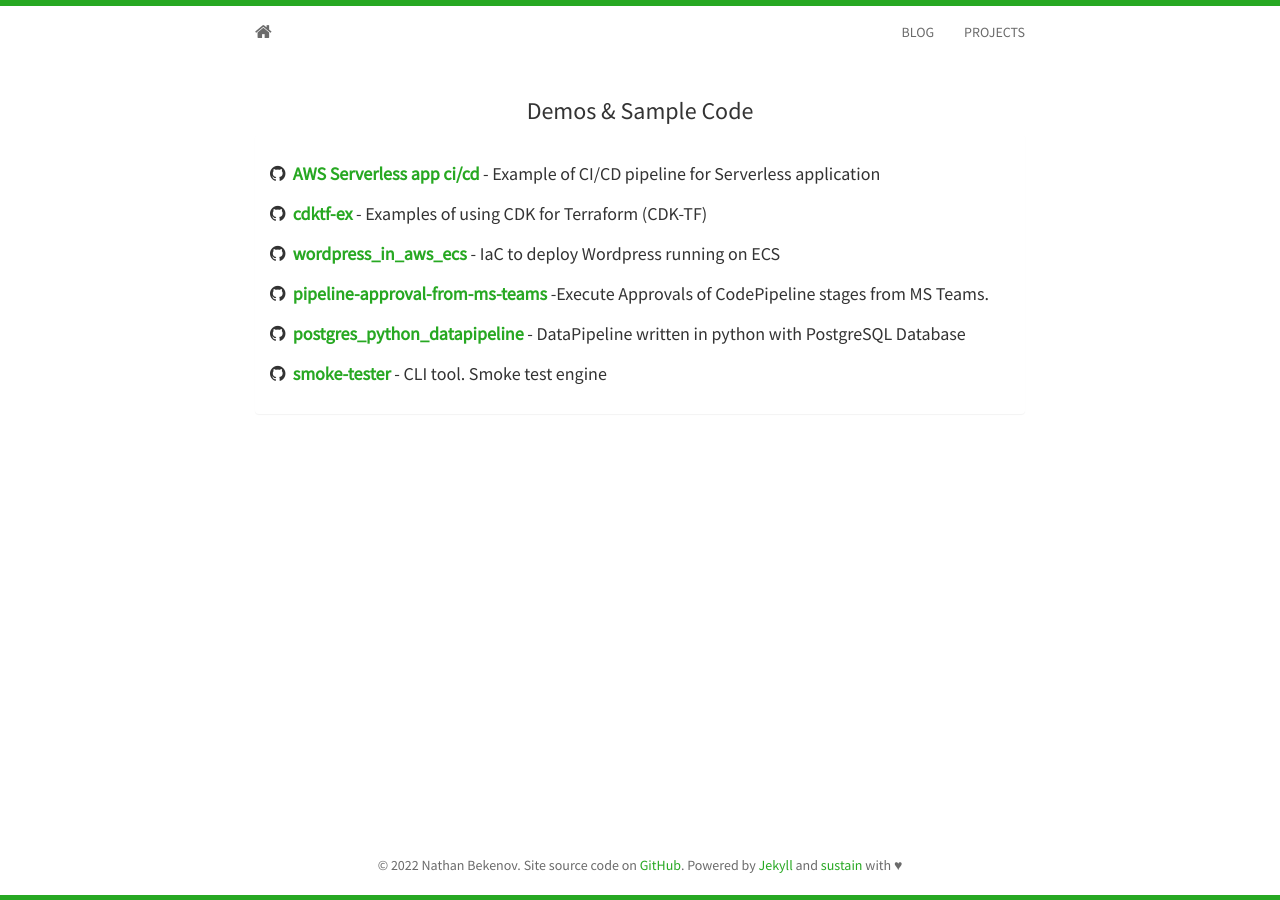
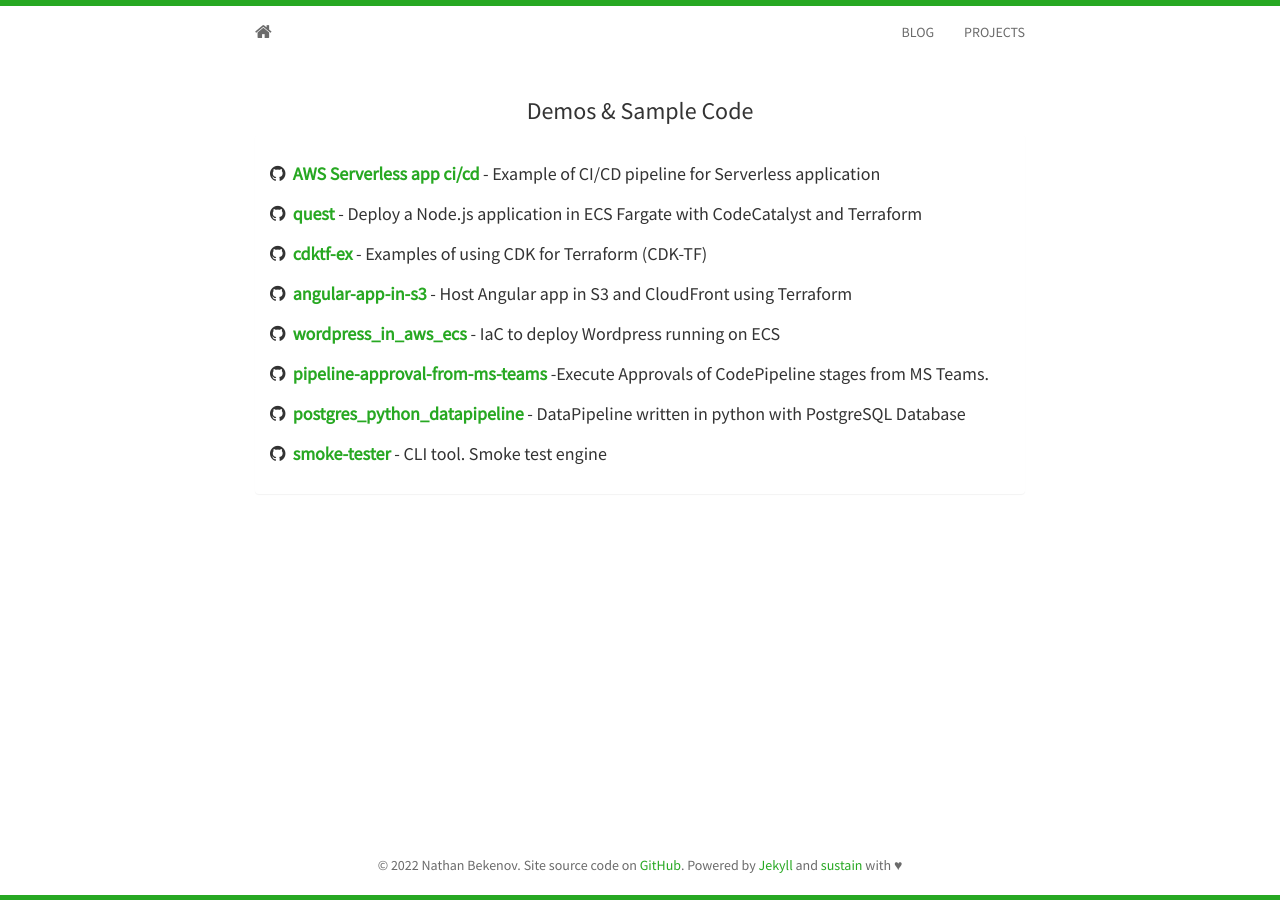
Before and after one commit to nbekenov/nbekenov.github.io, a Jekyll site: the page built from projects.html, in a window 1280 px wide. Built offline with Jekyll 4.4.1, drawn with Linux system fonts in a browser that asks for light colours; nearby versions of some CDN libraries.

Commit message:
update projects

```diff
--- a/_includes/projects.html
+++ b/_includes/projects.html
@@ -8,8 +8,16 @@
 			- Example of CI/CD pipeline for Serverless application
 		</h5>
 		<h5>
+			<i class="fa fa-github"></i>&nbsp;&nbsp;<strong><a href="https://github.com/nbekenov/quest">quest</a></strong>
+			- Deploy a Node.js application in ECS Fargate with CodeCatalyst and Terraform
+		</h5>
+		<h5>
 			<i class="fa fa-github"></i>&nbsp;&nbsp;<strong><a href="https://github.com/nbekenov/cdktf-ex">cdktf-ex</a></strong>
 			- Examples of using CDK for Terraform (CDK-TF)
+		</h5>
+		<h5>
+			<i class="fa fa-github"></i>&nbsp;&nbsp;<strong><a href="https://github.com/nbekenov/angular-app-in-s3">angular-app-in-s3</a></strong>
+			- Host Angular app in S3 and CloudFront using Terraform
 		</h5>
 		<h5>
 			<i class="fa fa-github"></i>&nbsp;&nbsp;<strong><a href="https://github.com/nbekenov/wordpress_in_aws_ecs">wordpress_in_aws_ecs</a></strong>
```
